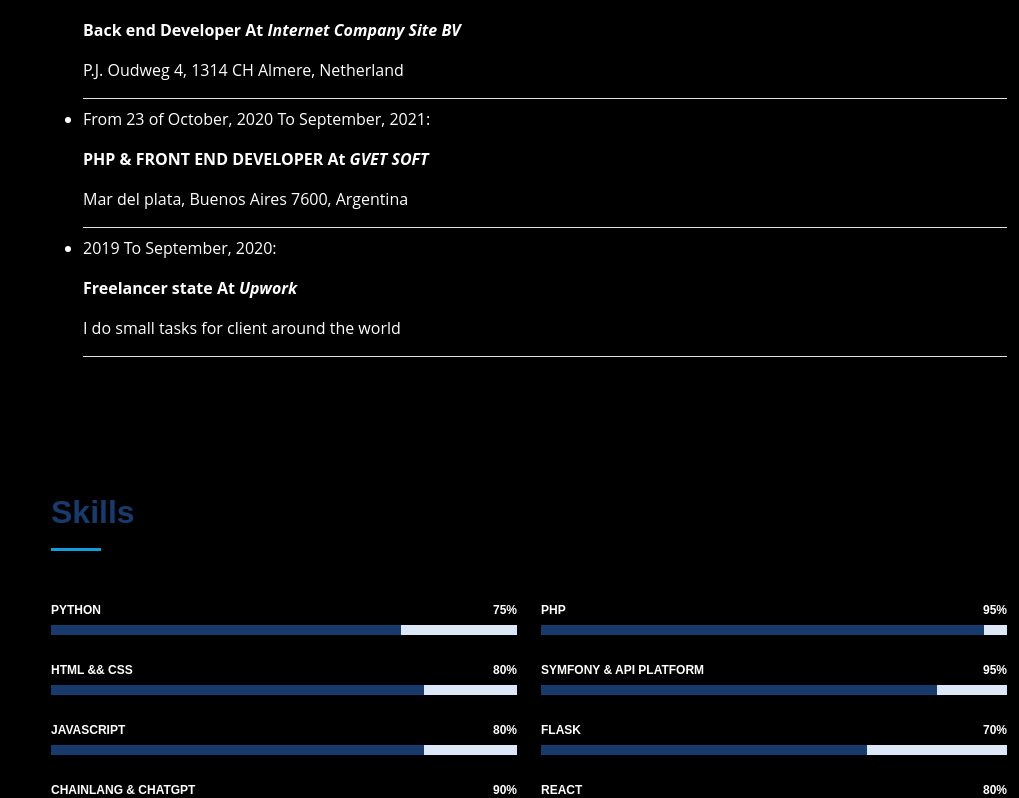
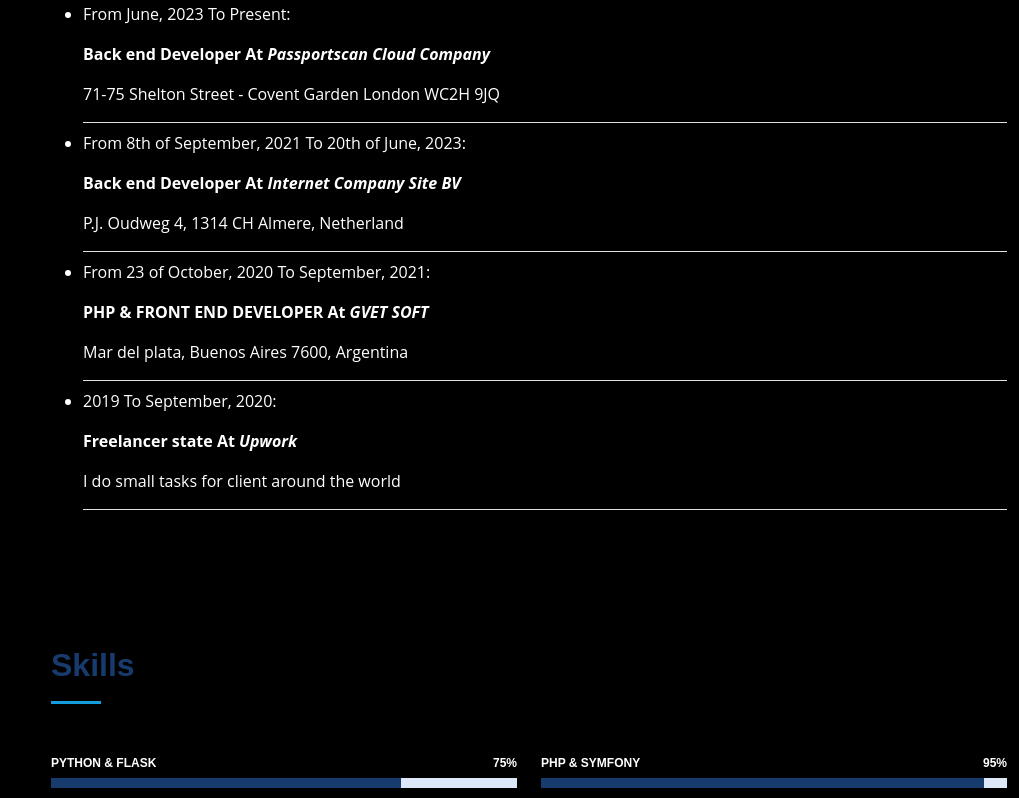
Before and after one commit to najmi9/blog-nextjs, a Next.js app: page / in a window 1280 px wide. Shown: the part 1922-2720 px from the top of the page, without its empty margins (261-1280 px from the left). Built offline with nearby package versions, Linux system fonts and the light colour scheme.

Commit message:
add more skills, blogs and content

```diff
--- a/me/about.jsx
+++ b/me/about.jsx
@@ -31,7 +31,7 @@
                     </ul>
 
                 </li>
-                <li>I love Tech and IT: <b>Linux</b>, <b>Docker</b>, <b>Git</b>.</li>
+                <li>I love Tech and IT: <b>Linux</b>, <b>Docker</b>, <b>Git</b>, <b>CI/CD</b>, <b>Jenkins</b> and <b>AWS</b>.</li>
                 <li>Experienced in <a href="https://api-platform.com/">API-PLATFORM</a> framework.</li>
                 <li>I use <a href="https://mercure.rocks/">Mercure Protocol</a> to do real time stuff.</li>
                 <li>Familiar with <b>PHPUnit</b> and functional tests</li>
--- a/me/blog.jsx
+++ b/me/blog.jsx
@@ -22,6 +22,14 @@
                     <h2>Blogs</h2>
                     <p>Here Some articles that write in my free time.</p>
                 </div>
+                <h1>Secure deployment</h1>
+                <iframe src="https://meeetings.s3.eu-west-3.amazonaws.com/secure_deployment/secure_deployment/index.html#/" width="100%" height="500" frameborder="0"></iframe>
+
+            <hr />
+                <h1>Reverse engineering: Example of Doctrine ORM</h1>
+                <iframe src="https://56q35vbhrxkfcivwcgqkbu4g6u0viasw.lambda-url.eu-west-3.on.aws/" width="100%" height="1000" frameborder="0"></iframe>
+
+                <hr />
                 {isView && <div className="row g-2">
                     {postsMetadata(data).map((post, i) => {
                         const Li = <div className="col-xl-3 col-lg-4 col-md-6" key={'p'+i}>
@@ -34,6 +42,9 @@
                         }
                     })}
                 </div>}
+                <hr />
+                <h1>Setup worker to consume the queued messenger messages</h1>
+                <iframe src="https://3eqnzdpbchcrvrphsdrnekkphy0vsdna.lambda-url.eu-west-3.on.aws/" width="100%" height="1000" frameborder="0"></iframe>
                 {!all && <Link href="/blog">
                     <a className="btn my-3 btn-primary fs-bolder">
                         See More
--- a/me/experience.jsx
+++ b/me/experience.jsx
@@ -1,7 +1,6 @@
 import React from 'react';
 
 const Experience = () => {
-
     return (
         <section id="experience" className="experience">
         <div className="container">
@@ -11,7 +10,14 @@
           <div>
             <ul>
               <li className='border-bottom mb-2'>
-                <p>From 8th of September, 2021 To Present:</p>
+                <p>From June, 2023 To Present:</p>
+                <p><b>Back end Developer At <em>Passportscan Cloud Company</em></b></p>
+                <p>71-75 Shelton Street - Covent Garden
+                  London WC2H 9JQ
+                </p>
+              </li>
+              <li className='border-bottom mb-2'>
+                <p>From 8th of September, 2021 To 20th of June, 2023:</p>
                 <p><b>Back end Developer At <em>Internet Company Site BV</em></b></p>
                 <p>P.J. Oudweg 4, 1314 CH Almere, Netherland</p>
               </li>
--- a/me/resume.jsx
+++ b/me/resume.jsx
@@ -13,7 +13,7 @@
 
         <div className="row">
           <div className="col-lg-6">
-            <h3 className="resume-title">Sumary</h3>
+            <h3 className="resume-title">Summary</h3>
             <div className="resume-item pb-0">
               <h4>Alex Smith</h4>
               <p><em>Innovative and deadline-driven Graphic Designer with 3+ years of experience designing and developing user-centered digital/print marketing material from initial concept to final, polished deliverable.</em></p>
--- a/me/skills.jsx
+++ b/me/skills.jsx
@@ -15,7 +15,7 @@
           <div className="col-lg-6">
 
             <div className="progress">
-              <span className="skill">Python <i className="val">75%</i></span>
+              <span className="skill">Python & Flask <i className="val">75%</i></span>
               <div className="progress-bar-wrap">
                   <div style={{"height": "10px", "width": "75%", backgroundColor: '#173b6c'}}></div>
               </div>
@@ -29,7 +29,7 @@
             </div>
 
             <div className="progress">
-              <span className="skill">JavaScript <i className="val">80%</i></span>
+              <span className="skill">JavaScript & React JS <i className="val">80%</i></span>
               <div className="progress-bar-wrap">
                 <div style={{"height": "10px", "width": "80%", backgroundColor: '#173b6c'}}></div>
               </div>
@@ -47,27 +47,27 @@
           <div className="col-lg-6">
 
             <div className="progress">
-              <span className="skill">PHP <i className="val">95%</i></span>
+              <span className="skill">PHP & Symfony <i className="val">95%</i></span>
               <div className="progress-bar-wrap">
                 <div style={{"height": "10px", "width": "95%", backgroundColor: '#173b6c'}}></div>
               </div>
             </div>
 
             <div className="progress">
-              <span className="skill">Symfony & Api Platform <i className="val">95%</i></span>
+              <span className="skill">Api Platform Library<i className="val">95%</i></span>
               <div className="progress-bar-wrap">
                 <div style={{"height": "10px", "width": "85%", backgroundColor: '#173b6c'}}></div>
               </div>
             </div>
 
             <div className="progress">
-              <span className="skill">Flask <i className="val">70%</i></span>
+              <span className="skill">Linux, Docker, Jenkins<i className="val">70%</i></span>
               <div className="progress-bar-wrap">
                 <div style={{"height": "10px", "width": "70%", backgroundColor: '#173b6c'}}></div>
               </div>
             </div>
             <div className="progress">
-              <span className="skill">React <i className="val">80%</i></span>
+              <span className="skill">AWS Cloud<i className="val">70%</i></span>
               <div className="progress-bar-wrap">
                 <div style={{"height": "10px", "width": "80%", backgroundColor: '#173b6c'}}></div>
               </div>
--- a/me/works/all_works.jsx
+++ b/me/works/all_works.jsx
@@ -14,14 +14,11 @@
         <>
           <div className="row">
             <div className="col-lg-6">
-
               <div className="d-flex justify-content-center">
                 <YoutubeVideo videoId="RcfVBRhZHVs" />
               </div>
-
             </div>
             <div className="col-lg-6">
-
               <div className="d-flex justify-content-center">
                 <YoutubeVideo videoId="sueVDVQUkls" />
               </div>
@@ -54,6 +51,20 @@
                 <YoutubeDl />
               </Col>
             </div>
+
+
+            <div className="row">
+            <div className="col-lg-6">
+              <div className="d-flex justify-content-center">
+                <YoutubeVideo videoId="YZ9Gxp98NEE" />
+              </div>
+            </div>
+            <div className="col-lg-6">
+              <div className="d-flex justify-content-center">
+                <YoutubeVideo videoId="BSZgETOjd5U" />
+              </div>
+            </div>
+          </div>
         </>
     );
 }
```
Lines whose indentation alone changed are shown as unchanged.
